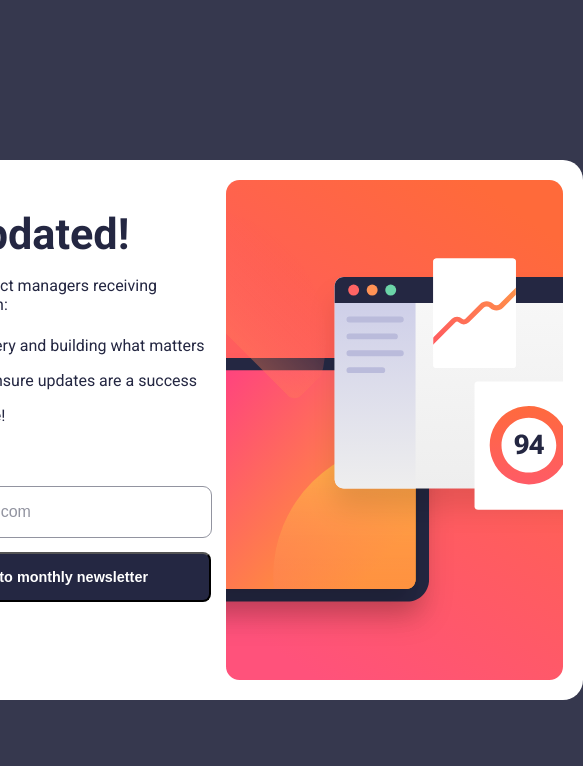
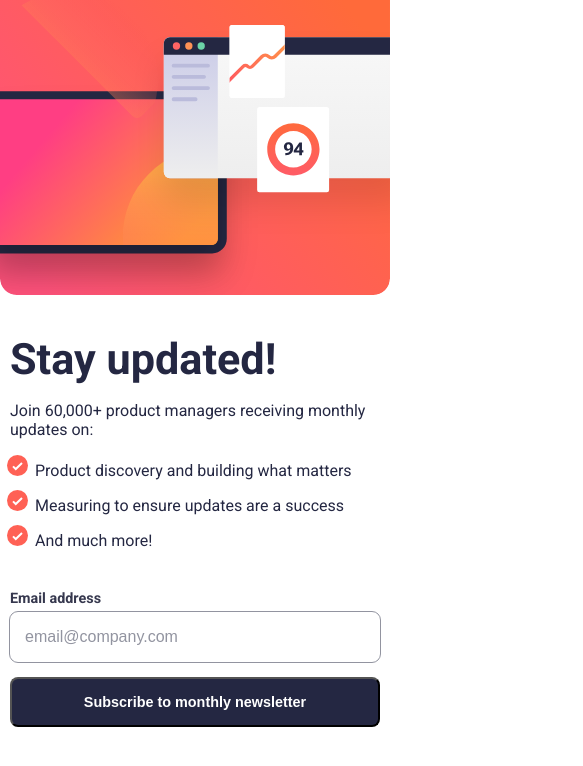
Before and after one commit to martinablazheska/newsletter-signup, a React (Create React App) app: page / in a window 390 px wide. Shown: the top 766 px of the page, 583 px wide, since content can reach past the window. Built offline with nearby package versions, Linux system fonts and the light colour scheme.

Commit message:
mobile version added

```diff
--- a/public/index.html
+++ b/public/index.html
@@ -34,7 +34,6 @@
   </head>
   <body>
     <noscript>You need to enable JavaScript to run this app.</noscript>
-    <div id="'overlays"></div>
     <div id="root"></div>
     <!--
       This HTML file is a template.
--- a/src/components/SignUp/SignUp.jsx
+++ b/src/components/SignUp/SignUp.jsx
@@ -1,5 +1,6 @@
 import Card from "../UI/Card";
-import illustration from "../../assets/images/illustration-sign-up-desktop.svg";
+import desktopIllustration from "../../assets/images/illustration-sign-up-desktop.svg";
+import mobileIllustration from "../../assets/images/illustration-sign-up-mobile.svg";
 import classes from "./SignUp.module.scss";
 import SignUpForm from "./SignUpForm";
 import List from "./List";
@@ -18,7 +19,16 @@ function SignUp(props) {
         <SignUpForm subscribeHandler={subscribeHandler} />
       </div>
       <div>
-        <img src={illustration} alt="Abstract sign up illustration" />
+        <img
+          src={desktopIllustration}
+          alt="Abstract sign up illustration"
+          className={classes.desktop}
+        />
+        <img
+          src={mobileIllustration}
+          alt="Abstract sign up illustration"
+          className={classes.mobile}
+        />
       </div>
     </Card>
   );
--- a/src/components/SignUp/SignUp.module.scss
+++ b/src/components/SignUp/SignUp.module.scss
@@ -18,5 +18,40 @@
     img {
       height: 100%;
     }
+
+    .mobile {
+      display: none;
+    }
   }
 }
+
+@media (max-width: 800px) {
+  .signup {
+    flex-direction: column-reverse;
+    height: 100vh;
+    width: 100%;
+    max-width: 500px;
+    box-sizing: border-box;
+    justify-content: start;
+    padding: 0;
+    margin: 0;
+
+    div {
+      margin: 0;
+      padding: 10px;
+      height: auto;
+      .mobile {
+        display: block;
+        width: 100%;
+      }
+      .desktop {
+        display: none;
+      }
+      &:nth-of-type(2) {
+        justify-self: end;
+        margin: 0;
+        padding: 0;
+      }
+    }
+  }
+}
--- a/src/components/SignUp/SignUpForm.jsx
+++ b/src/components/SignUp/SignUpForm.jsx
@@ -30,7 +30,7 @@ function SignUpForm(props) {
         <label htmlFor="email">Email address</label>
         {!isValid && <p className={classes.error}>Valid email required</p>}
         <input
-          type="text"
+          type="email"
           id="email"
           placeholder="email@company.com"
           onChange={changeHandler}
--- a/src/index.scss
+++ b/src/index.scss
@@ -5,6 +5,7 @@ body {
   color: $dark-slate-grey;
   font-family: "Roboto", sans-serif;
   padding: 0;
+  margin: 0;
   display: flex;
   justify-content: center;
   align-items: center;
@@ -12,3 +13,11 @@ body {
   width: 100vw;
   overflow: hidden;
 }
+
+@media (max-width: 800px) {
+  body {
+    background-color: white;
+    align-items: flex-start;
+    box-sizing: border-box;
+  }
+}
```
Also changed, not shown: src/context/signup-context.js (deleted, +0 -9 lines).
